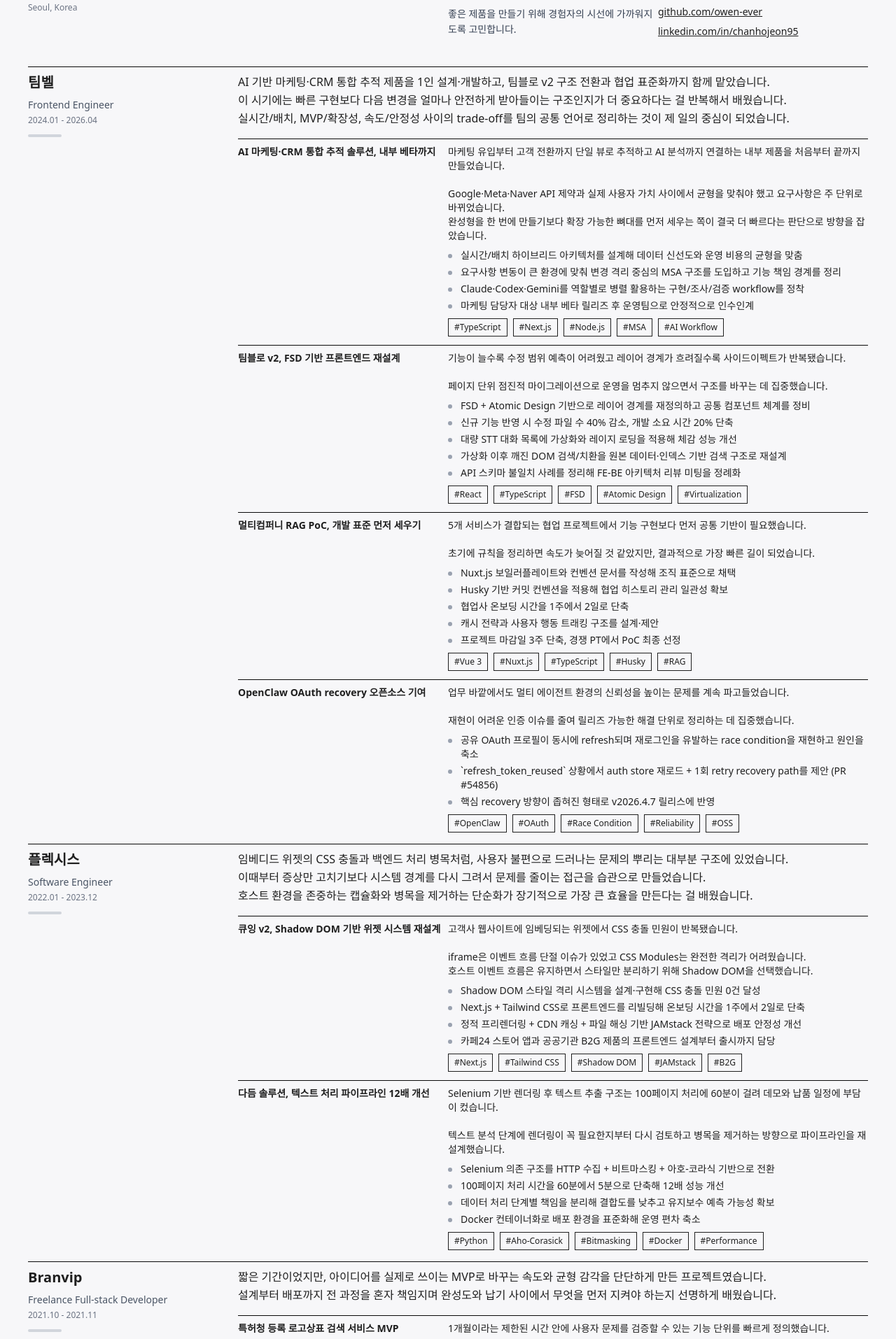
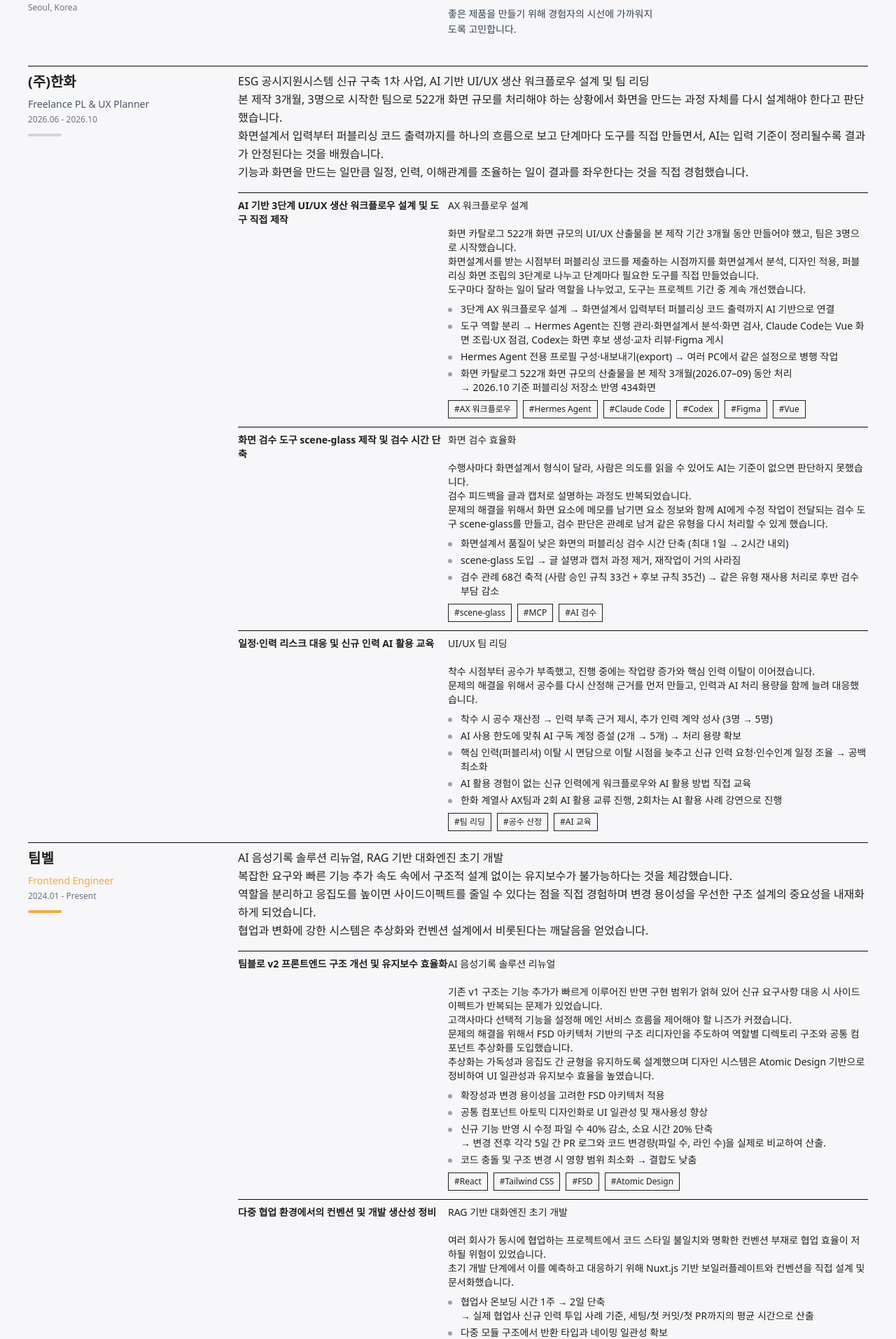
Before and after one commit to owen-ever/ever-blog, a Next.js app: page /resume in a window 1280 px wide. Shown: the part 258-2172 px from the top of the page at 70% size. Built offline with nearby package versions, Linux system fonts and the light colour scheme.

Commit message:
📝 운영 이력서에 (주)한화 경력 추가, Position AI Engineer로 변경

```diff
--- a/src/app/resume/page.tsx
+++ b/src/app/resume/page.tsx
@@ -1,75 +1,87 @@
 import { persona } from '@/lib/comment';
 import { formatLine } from '@/lib/formatter';
-import { createPageMetadata } from '@/lib/seo';
 import Link from 'next/link';
 
-export const metadata = createPageMetadata({
-  title: 'Resume',
-  description: 'Owen의 경력, 프로젝트, 기술 스택을 정리한 Ever.Log 이력서 페이지',
-  path: '/resume',
-});
-
 const githubLink = 'https://github.com/owen-ever';
-const blogLink = 'https://blog.owen.kr';
-const linkedInLink = 'https://www.linkedin.com/in/chanhojeon95';
 
 const resumeDatas = [
+  {
+    company: '(주)한화',
+    position: 'Freelance PL & UX Planner',
+    startDate: '2026.06',
+    endDate: '2026.10',
+    description:
+      'ESG 공시지원시스템 신규 구축 1차 사업, AI 기반 UI/UX 생산 워크플로우 설계 및 팀 리딩 \n본 제작 3개월, 3명으로 시작한 팀으로 522개 화면 규모를 처리해야 하는 상황에서 화면을 만드는 과정 자체를 다시 설계해야 한다고 판단했습니다. \n화면설계서 입력부터 퍼블리싱 코드 출력까지를 하나의 흐름으로 보고 단계마다 도구를 직접 만들면서, AI는 입력 기준이 정리될수록 결과가 안정된다는 것을 배웠습니다. \n기능과 화면을 만드는 일만큼 일정, 인력, 이해관계를 조율하는 일이 결과를 좌우한다는 것을 직접 경험했습니다.',
+    projects: [
+      {
+        title: 'AI 기반 3단계 UI/UX 생산 워크플로우 설계 및 도구 직접 제작',
+        summary:
+          'AX 워크플로우 설계 \n\n화면 카탈로그 522개 화면 규모의 UI/UX 산출물을 본 제작 기간 3개월 동안 만들어야 했고, 팀은 3명으로 시작했습니다. \n화면설계서를 받는 시점부터 퍼블리싱 코드를 제출하는 시점까지를 화면설계서 분석, 디자인 적용, 퍼블리싱 화면 조립의 3단계로 나누고 단계마다 필요한 도구를 직접 만들었습니다. \n도구마다 잘하는 일이 달라 역할을 나누었고, 도구는 프로젝트 기간 중 계속 개선했습니다.',
+        descriptions: [
+          '3단계 AX 워크플로우 설계 → 화면설계서 입력부터 퍼블리싱 코드 출력까지 AI 기반으로 연결',
+          '도구 역할 분리 → Hermes Agent는 진행 관리·화면설계서 분석·화면 검사, Claude Code는 Vue 화면 조립·UX 점검, Codex는 화면 후보 생성·교차 리뷰·Figma 게시',
+          'Hermes Agent 전용 프로필 구성·내보내기(export) → 여러 PC에서 같은 설정으로 병행 작업',
+          '화면 카탈로그 522개 화면 규모의 산출물을 본 제작 3개월(2026.07–09) 동안 처리 \n→ 2026.10 기준 퍼블리싱 저장소 반영 434화면',
+        ],
+        techStack: ['AX 워크플로우', 'Hermes Agent', 'Claude Code', 'Codex', 'Figma', 'Vue'],
+      },
+      {
+        title: '화면 검수 도구 scene-glass 제작 및 검수 시간 단축',
+        summary:
+          '화면 검수 효율화 \n\n수행사마다 화면설계서 형식이 달라, 사람은 의도를 읽을 수 있어도 AI는 기준이 없으면 판단하지 못했습니다. \n검수 피드백을 글과 캡처로 설명하는 과정도 반복되었습니다. \n문제의 해결을 위해서 화면 요소에 메모를 남기면 요소 정보와 함께 AI에게 수정 작업이 전달되는 검수 도구 scene-glass를 만들고, 검수 판단은 관례로 남겨 같은 유형을 다시 처리할 수 있게 했습니다.',
+        descriptions: [
+          '화면설계서 품질이 낮은 화면의 퍼블리싱 검수 시간 단축 (최대 1일 → 2시간 내외)',
+          'scene-glass 도입 → 글 설명과 캡처 과정 제거, 재작업이 거의 사라짐',
+          '검수 관례 68건 축적 (사람 승인 규칙 33건 + 후보 규칙 35건) → 같은 유형 재사용 처리로 후반 검수 부담 감소',
+        ],
+        techStack: ['scene-glass', 'MCP', 'AI 검수'],
+      },
+      {
+        title: '일정·인력 리스크 대응 및 신규 인력 AI 활용 교육',
+        summary:
+          'UI/UX 팀 리딩 \n\n착수 시점부터 공수가 부족했고, 진행 중에는 작업량 증가와 핵심 인력 이탈이 이어졌습니다. \n문제의 해결을 위해서 공수를 다시 산정해 근거를 먼저 만들고, 인력과 AI 처리 용량을 함께 늘려 대응했습니다.',
+        descriptions: [
+          '착수 시 공수 재산정 → 인력 부족 근거 제시, 추가 인력 계약 성사 (3명 → 5명)',
+          'AI 사용 한도에 맞춰 AI 구독 계정 증설 (2개 → 5개) → 처리 용량 확보',
+          '핵심 인력(퍼블리셔) 이탈 시 면담으로 이탈 시점을 늦추고 신규 인력 요청·인수인계 일정 조율 → 공백 최소화',
+          'AI 활용 경험이 없는 신규 인력에게 워크플로우와 AI 활용 방법 직접 교육',
+          '한화 계열사 AX팀과 2회 AI 활용 교류 진행, 2회차는 AI 활용 사례 강연으로 진행',
+        ],
+        techStack: ['팀 리딩', '공수 산정', 'AI 교육'],
+      },
+    ],
+  },
   {
     company: '팀벨',
     position: 'Frontend Engineer',
     startDate: '2024.01',
-    endDate: '2026.04',
+    endDate: 'Present',
     description:
-      'AI 기반 마케팅·CRM 통합 추적 제품을 1인 설계·개발하고, 팀블로 v2 구조 전환과 협업 표준화까지 함께 맡았습니다. \n이 시기에는 빠른 구현보다 다음 변경을 얼마나 안전하게 받아들이는 구조인지가 더 중요하다는 걸 반복해서 배웠습니다. \n실시간/배치, MVP/확장성, 속도/안정성 사이의 trade-off를 팀의 공통 언어로 정리하는 것이 제 일의 중심이 되었습니다.',
+      'AI 음성기록 솔루션 리뉴얼, RAG 기반 대화엔진 초기 개발 \n복잡한 요구와 빠른 기능 추가 속도 속에서 구조적 설계 없이는 유지보수가 불가능하다는 것을 체감했습니다. \n역할을 분리하고 응집도를 높이면 사이드이펙트를 줄일 수 있다는 점을 직접 경험하며 변경 용이성을 우선한 구조 설계의 중요성을 내재화하게 되었습니다. \n협업과 변화에 강한 시스템은 추상화와 컨벤션 설계에서 비롯된다는 깨달음을 얻었습니다.',
     projects: [
       {
-        title: 'AI 마케팅·CRM 통합 추적 솔루션, 내부 베타까지',
+        title: '팀블로 v2 프론트엔드 구조 개선 및 유지보수 효율화',
         summary:
-          '마케팅 유입부터 고객 전환까지 단일 뷰로 추적하고 AI 분석까지 연결하는 내부 제품을 처음부터 끝까지 만들었습니다. \n\nGoogle·Meta·Naver API 제약과 실제 사용자 가치 사이에서 균형을 맞춰야 했고 요구사항은 주 단위로 바뀌었습니다. \n완성형을 한 번에 만들기보다 확장 가능한 뼈대를 먼저 세우는 쪽이 결국 더 빠르다는 판단으로 방향을 잡았습니다.',
+          'AI 음성기록 솔루션 리뉴얼 \n\n기존 v1 구조는 기능 추가가 빠르게 이루어진 반면 구현 범위가 얽혀 있어 신규 요구사항 대응 시 사이드이펙트가 반복되는 문제가 있었습니다. \n고객사마다 선택적 기능을 설정해 메인 서비스 흐름을 제어해야 할 니즈가 커졌습니다. \n문제의 해결을 위해서 FSD 아키텍처 기반의 구조 리디자인을 주도하여 역할별 디렉토리 구조와 공통 컴포넌트 추상화를 도입했습니다. \n추상화는 가독성과 응집도 간 균형을 유지하도록 설계했으며 디자인 시스템은 Atomic Design 기반으로 정비하여 UI 일관성과 유지보수 효율을 높였습니다.',
         descriptions: [
-          '실시간/배치 하이브리드 아키텍처를 설계해 데이터 신선도와 운영 비용의 균형을 맞춤',
-          '요구사항 변동이 큰 환경에 맞춰 변경 격리 중심의 MSA 구조를 도입하고 기능 책임 경계를 정리',
-          'Claude·Codex·Gemini를 역할별로 병렬 활용하는 구현/조사/검증 workflow를 정착',
-          '마케팅 담당자 대상 내부 베타 릴리즈 후 운영팀으로 안정적으로 인수인계',
+          '확장성과 변경 용이성을 고려한 FSD 아키텍처 적용',
+          '공통 컴포넌트 아토믹 디자인화로 UI 일관성 및 재사용성 향상',
+          '신규 기능 반영 시 수정 파일 수 40% 감소, 소요 시간 20% 단축 \n→ 변경 전후 각각 5일 간 PR 로그와 코드 변경량(파일 수, 라인 수)을 실제로 비교하여 산출.',
+          '코드 충돌 및 구조 변경 시 영향 범위 최소화 → 결합도 낮춤',
         ],
-        techStack: ['TypeScript', 'Next.js', 'Node.js', 'MSA', 'AI Workflow'],
+        techStack: ['React', 'Tailwind CSS', 'FSD', 'Atomic Design'],
       },
       {
-        title: '팀블로 v2, FSD 기반 프론트엔드 재설계',
+        title: '다중 협업 환경에서의 컨벤션 및 개발 생산성 정비',
         summary:
-          '기능이 늘수록 수정 범위 예측이 어려웠고 레이어 경계가 흐려질수록 사이드이펙트가 반복됐습니다. \n\n페이지 단위 점진적 마이그레이션으로 운영을 멈추지 않으면서 구조를 바꾸는 데 집중했습니다.',
+          'RAG 기반 대화엔진 초기 개발 \n\n여러 회사가 동시에 협업하는 프로젝트에서 코드 스타일 불일치와 명확한 컨벤션 부재로 협업 효율이 저하될 위험이 있었습니다. \n초기 개발 단계에서 이를 예측하고 대응하기 위해 Nuxt.js 기반 보일러플레이트와 컨벤션을 직접 설계 및 문서화했습니다.',
         descriptions: [
-          'FSD + Atomic Design 기반으로 레이어 경계를 재정의하고 공통 컴포넌트 체계를 정비',
-          '신규 기능 반영 시 수정 파일 수 40% 감소, 개발 소요 시간 20% 단축',
-          '대량 STT 대화 목록에 가상화와 레이지 로딩을 적용해 체감 성능 개선',
-          '가상화 이후 깨진 DOM 검색/치환을 원본 데이터·인덱스 기반 검색 구조로 재설계',
-          'API 스키마 불일치 사례를 정리해 FE-BE 아키텍처 리뷰 미팅을 정례화',
+          '협업사 온보딩 시간 1주 → 2일 단축 \n→ 실제 협업사 신규 인력 투입 사례 기준, 세팅/첫 커밋/첫 PR까지의 평균 시간으로 산출',
+          '다중 모듈 구조에서 반환 타입과 네이밍 일관성 확보',
+          '프로젝트 마감일 3주 단축, PoC 성공적 완료',
+          '코드베이스 내 예측 가능성 향상, 리뷰 커뮤니케이션 비용 감소 \n→ 프로젝트 진행 시점별 PR 완료 시간을 비교하여 산출',
         ],
-        techStack: ['React', 'TypeScript', 'FSD', 'Atomic Design', 'Virtualization'],
-      },
-      {
-        title: '멀티컴퍼니 RAG PoC, 개발 표준 먼저 세우기',
-        summary:
-          '5개 서비스가 결합되는 협업 프로젝트에서 기능 구현보다 먼저 공통 기반이 필요했습니다. \n\n초기에 규칙을 정리하면 속도가 늦어질 것 같았지만, 결과적으로 가장 빠른 길이 되었습니다.',
-        descriptions: [
-          'Nuxt.js 보일러플레이트와 컨벤션 문서를 작성해 조직 표준으로 채택',
-          'Husky 기반 커밋 컨벤션을 적용해 협업 히스토리 관리 일관성 확보',
-          '협업사 온보딩 시간을 1주에서 2일로 단축',
-          '캐시 전략과 사용자 행동 트래킹 구조를 설계·제안',
-          '프로젝트 마감일 3주 단축, 경쟁 PT에서 PoC 최종 선정',
-        ],
-        techStack: ['Vue 3', 'Nuxt.js', 'TypeScript', 'Husky', 'RAG'],
-      },
-      {
-        title: 'OpenClaw OAuth recovery 오픈소스 기여',
-        summary:
-          '업무 바깥에서도 멀티 에이전트 환경의 신뢰성을 높이는 문제를 계속 파고들었습니다. \n\n재현이 어려운 인증 이슈를 줄여 릴리즈 가능한 해결 단위로 정리하는 데 집중했습니다.',
-        descriptions: [
-          '공유 OAuth 프로필이 동시에 refresh되며 재로그인을 유발하는 race condition을 재현하고 원인을 축소',
-          '`refresh_token_reused` 상황에서 auth store 재로드 + 1회 retry recovery path를 제안 (PR #54856)',
-          '핵심 recovery 방향이 좁혀진 형태로 v2026.4.7 릴리스에 반영',
-        ],
-        techStack: ['OpenClaw', 'OAuth', 'Race Condition', 'Reliability', 'OSS'],
+        techStack: ['Vue', 'TypeScript', 'Nuxt.js', '컨벤션 설계', '협업환경'],
       },
     ],
   },
@@ -79,52 +91,30 @@ const resumeDatas = [
     startDate: '2022.01',
     endDate: '2023.12',
     description:
-      '임베디드 위젯의 CSS 충돌과 백엔드 처리 병목처럼, 사용자 불편으로 드러나는 문제의 뿌리는 대부분 구조에 있었습니다. \n이때부터 증상만 고치기보다 시스템 경계를 다시 그려서 문제를 줄이는 접근을 습관으로 만들었습니다. \n호스트 환경을 존중하는 캡슐화와 병목을 제거하는 단순화가 장기적으로 가장 큰 효율을 만든다는 걸 배웠습니다.',
+      '공공언어 개선 백엔드 성능 최적화, 키워드 인덱싱 솔루션 프론트엔드 리뉴얼 \n기술적 병목을 단순히 속도 문제같은 단편적인 시선으로 보지 않고, 구조와 의존성 관점에서 분석하는 습관이 생겼습니다. \n외부 도구를 걷어내고 순수 구조로 리팩토링하는 과정에서 “단순함은 성능이다”라는 관점이 생겼습니다. \n고객사 스타일 충돌 해결을 통해 사용자 환경을 고려한 캡슐화 설계의 중요성을 배웠습니다. \n기능 구현보다 장기적인 구조 리스크를 줄이는 설계가 더 큰 임팩트를 만든다는 걸 체감했습니다.',
     projects: [
       {
-        title: '큐잉 v2, Shadow DOM 기반 위젯 시스템 재설계',
+        title: '성능 병목 제거를 통한 처리 속도 12배 개선 및 납품 효율 향상',
         summary:
-          '고객사 웹사이트에 임베딩되는 위젯에서 CSS 충돌 민원이 반복됐습니다. \n\niframe은 이벤트 흐름 단절 이슈가 있었고 CSS Modules는 완전한 격리가 어려웠습니다. \n호스트 이벤트 흐름은 유지하면서 스타일만 분리하기 위해 Shadow DOM을 선택했습니다.',
+          '공공언어 개선 백엔드 성능 최적화 \n\n기존 백엔드는 Selenium에 의존해 HTML을 파싱하는 구조였으며 웹 페이지 100개 처리에 1시간 이상 소요되어 영업 데모 지연 및 가용성 리스크가 존재했습니다. \n이 구조는 외부 의존성과 프로세스 비효율성이 혼재된 상태로 낮은 응집도와 높은 결합도를 가지며 유지보수도 어려운 상황이었습니다. \n이에 따라 Selenium을 제거하고 비트마스킹, 아호-코라식 알고리즘을 활용한 정규화된 파싱 로직으로 리팩토링을 진행했습니다.',
         descriptions: [
-          'Shadow DOM 스타일 격리 시스템을 설계·구현해 CSS 충돌 민원 0건 달성',
-          'Next.js + Tailwind CSS로 프론트엔드를 리빌딩해 온보딩 시간을 1주에서 2일로 단축',
-          '정적 프리렌더링 + CDN 캐싱 + 파일 해싱 기반 JAMstack 전략으로 배포 안정성 개선',
-          '카페24 스토어 앱과 공공기관 B2G 제품의 프론트엔드 설계부터 출시까지 담당',
+          '외부 의존 제거 + 순수 알고리즘화 → 처리 속도 12배 향상 (60분 → 5분) \n→ 동일한 웹 페이지 100개 처리 기준으로, 기능 리팩토링 전후 실제 실행 시간 측정',
+          '데이터 처리 단계별 책임 분리 → 결합도 최소화',
+          '실제 영업 데모 지연과 가용성 리스크 감소',
         ],
-        techStack: ['Next.js', 'Tailwind CSS', 'Shadow DOM', 'JAMstack', 'B2G'],
+        techStack: ['Python', '성능개선', 'Algorithm Optimization'],
       },
       {
-        title: '다듬 솔루션, 텍스트 처리 파이프라인 12배 개선',
+        title: '웹 삽입형 스크립트 구조 개선 및 고객사 스타일 충돌 제거',
         summary:
-          'Selenium 기반 렌더링 후 텍스트 추출 구조는 100페이지 처리에 60분이 걸려 데모와 납품 일정에 부담이 컸습니다. \n\n텍스트 분석 단계에 렌더링이 꼭 필요한지부터 다시 검토하고 병목을 제거하는 방향으로 파이프라인을 재설계했습니다.',
+          '키워드 인덱싱 솔루션 프론트엔드 리뉴얼 \n\n레거시는 순수 HTML/CSS/JS 구조로 확장성과 유지보수가 어려워 신규 기능 개발이 매번 비용이 큰 구조였습니다. \n특히 고객사의 웹페이지에 삽입되는 스크립트가 !important 스타일로 CSS를 덮어쓰는 문제로 스타일 충돌 및 UI 깨짐 현상이 발생했습니다. \n이 문제를 근본적으로 해결하기 위해 Shadow DOM 구조를 도입해 CSS 격리와 함께 결합도를 제거 Next.js 기반으로 구조 전환하며 유지보수성과 코드 가독성을 향상시켰습니다.',
         descriptions: [
-          'Selenium 의존 구조를 HTTP 수집 + 비트마스킹 + 아호-코라식 기반으로 전환',
-          '100페이지 처리 시간을 60분에서 5분으로 단축해 12배 성능 개선',
-          '데이터 처리 단계별 책임을 분리해 결합도를 낮추고 유지보수 예측 가능성 확보',
-          'Docker 컨테이너화로 배포 환경을 표준화해 운영 편차 축소',
+          'Shadow DOM 기반 스타일 캡슐화 → 고객사 CSS 충돌 100% 제거 \n→ 스타일 깨짐 관련 고객사 민원 0건 달성',
+          'Next.js + Tailwind CSS 구조로 리빌딩 → 가독성과 일관성 확보',
+          '코드 컨벤션 설계 주도 → 신규 인력 온보딩 시간 2주 → 1주 단축',
+          '카페24 스토어 앱, 공공기관 대상 B2B 런칭 성공적 완료',
         ],
-        techStack: ['Python', 'Aho-Corasick', 'Bitmasking', 'Docker', 'Performance'],
-      },
-    ],
-  },
-  {
-    company: 'Branvip',
-    position: 'Freelance Full-stack Developer',
-    startDate: '2021.10',
-    endDate: '2021.11',
-    description:
-      '짧은 기간이었지만, 아이디어를 실제로 쓰이는 MVP로 바꾸는 속도와 균형 감각을 단단하게 만든 프로젝트였습니다. \n설계부터 배포까지 전 과정을 혼자 책임지며 완성도와 납기 사이에서 무엇을 먼저 지켜야 하는지 선명하게 배웠습니다.',
-    projects: [
-      {
-        title: '특허청 등록 로고상표 검색 서비스 MVP',
-        summary:
-          '1개월이라는 제한된 시간 안에 사용자 문제를 검증할 수 있는 기능 단위를 빠르게 정의했습니다. \n\n핵심 사용 시나리오에 집중해 불필요한 복잡도를 덜고, 실제 배포 가능한 형태로 마무리하는 데 집중했습니다.',
-        descriptions: [
-          'React + Django 기반으로 검색 플로우와 관리 기능을 설계·구현',
-          'Naver Cloud Platform 환경에 배포해 운영 가능한 MVP 완성',
-          '기획, 개발, 배포까지 전 과정을 1인으로 수행',
-        ],
-        techStack: ['React', 'Django', 'Naver Cloud Platform', 'MVP'],
+        techStack: ['Next.js', 'Tailwind CSS', 'Shadow DOM', '컨벤션 설계', 'B2B 런칭'],
       },
     ],
   },
@@ -134,19 +124,29 @@ const resumeDatas = [
     startDate: '2019.01',
     endDate: '2021.04',
     description:
-      '금융 도메인 챗봇을 운영하면서 기능 구현만으로는 문제가 해결되지 않는다는 걸 처음 크게 체감했습니다. \nAPI 일관성, 운영자 도구, 도메인 언어 처리처럼 팀 바깥의 사용자까지 포함해 설계해야 서비스가 안정된다는 기준을 세운 시기였습니다. \n코드 가독성과 운영 흐름을 함께 다루는 습관이 이때 자리 잡았습니다.',
+      'IBK 챗봇 서비스 유지보수, 챗봇 백오피스 프론트엔드 개발 \n문서화의 부재가 협업 효율에 미치는 영향을 실감하면서 읽는 사람의 입장에서 코드와 설명을 구성하는 습관이 생겼습니다. \n운영 도구를 직접 설계하면서, 비개발자와 협업 가능한 인터페이스의 중요성을 깨달았고 기술적 해결뿐 아니라 업무 흐름 전체를 고려한 설계로 사고가 확장되었습니다.',
     projects: [
       {
-        title: 'IBK 챗봇, 백오피스와 API 운영 구조 정리',
+        title: '코드 일관성 재정립 및 모듈 리팩토링을 통한 유지보수성 확보',
         summary:
-          '운영 도구가 부족해 데이터 확인과 패턴 관리가 개발자 의존적으로 굴러가던 시기였습니다. \n\n운영자가 직접 다룰 수 있는 인터페이스를 만들고 API 구조를 정돈해 반복 업무의 마찰을 줄이는 데 집중했습니다.',
+          'IBK 챗봇 서비스 유지보수 \n\nREST API 기반 레거시 코드에는 불명확한 주석, 명명 불일치, 구조 일관성 부족 등 가독성과 예측 가능성을 해치는 요인이 많았습니다. \n문제의 해결을 위해서 주석 재작성 및 기능별 단위 모듈화 리팩토링을 주도했습니다.',
         descriptions: [
-          'React 기반 백오피스를 구축해 상담 데이터 분석 업무 효율 개선',
-          'REST API 레거시를 모듈 단위로 분리하고 반환 타입·네이밍 규칙 정리',
-          '정규표현식 관리 UI를 도입해 운영자의 self-service 범위를 확대',
-          'Rasa + Mecab 커스텀 사전으로 금융 도메인 형태소 인식률 개선',
+          '주석 전면 재작성 → 코드 가독성과 문서화 품질 향상',
+          '비정형 API 구조를 표준화 → 반환 타입과 네이밍 일관성 확보',
+          '낮은 응집도 영역부터 모듈화 리팩토링 → 예측 가능성 향상',
         ],
-        techStack: ['React', 'REST API', 'Rasa', 'Mecab', 'Backoffice'],
+        techStack: ['리팩토링', '온보딩개선', '문서화'],
+      },
+      {
+        title: '운영 효율 강화를 위한 도구 내재화 및 한글화 커스터마이징',
+        summary:
+          '챗봇 백오피스 프론트엔드 개발 \n\n기존 챗봇은 관리도구가 미흡하여 데이터 분석 및 패턴 관리의 생산성이 떨어지고 담당 개발자 의존도가 매우 높은 상태였습니다. \n문제의 해결을 위해서 React 기반 백오피스를 설계 단계부터 참여하여 구축하였고 정규표현식 관리 기능과 상담 이력 가시화 도구를 내재화했습니다. \nRasa 기반 오픈소스에 Mecab 커스텀 사전을 적용하여 도메인별 형태소 인식률을 개선하고 운영 피드백 플로우를 가속화했습니다.',
+        descriptions: [
+          'React 기반 백오피스 개발 → 상담 데이터 분석 생산성 향상',
+          'Rasa 오픈소스 커스터마이징 (Mecab 커스텀 사전) → 도메인별 형태소 인식률 개선 \n→ 변경 전후 도메인별 형태소 오인식 건수를 비교하여 산출',
+          '정규표현식 관리 UI 제공 → 운영자 편의성 및 에러율 감소',
+        ],
+        techStack: ['React', 'Rasa', 'Mecab', '백오피스'],
       },
     ],
   },
@@ -156,7 +156,7 @@ export default function ResumePage() {
   return (
     <main className="flex h-full w-full flex-col gap-y-10 p-10">
       <div className="flex flex-col items-start gap-4 sm:flex-row sm:items-end sm:justify-between">
-        <h1 className="text-main text-7xl font-bold lg:text-8xl">Resume</h1>
+        <div className="text-main text-7xl font-bold lg:text-8xl">Resume</div>
         <div className="flex h-full items-end">
           <Link className="text-colPick text-2xl font-medium underline" href="/">
             Home
@@ -171,7 +171,7 @@ export default function ResumePage() {
               <h2 className="border-b pb-1 text-xs font-semibold tracking-wider text-gray-500 uppercase">Identity</h2>
               <div>
                 <p className="text-colPick text-lg font-medium">Owen</p>
-                <p className="text-sm text-gray-600">Senior Frontend Developer</p>
+                <p className="text-sm text-gray-600">Experience Architect (희망)</p>
                 <p className="mt-1 text-xs text-gray-500">Seoul, Korea</p>
               </div>
             </div>
@@ -179,7 +179,7 @@ export default function ResumePage() {
             <div className="space-y-3">
               <h2 className="border-b pb-1 text-xs font-semibold tracking-wider text-gray-500 uppercase">Position</h2>
               <div>
-                <p className="text-colPick text-lg font-medium">Senior Frontend Developer</p>
+                <p className="text-colPick text-lg font-medium">AI Engineer</p>
               </div>
             </div>
 
@@ -200,16 +200,8 @@ export default function ResumePage() {
                   className="text-colPick hover:text-main block text-sm underline transition-colors">
                   me@owen.kr
                 </a>
-                <a href={blogLink} className="text-colPick hover:text-main block text-sm underline transition-colors">
-                  blog.owen.kr
-                </a>
                 <a href={githubLink} className="text-colPick hover:text-main block text-sm underline transition-colors">
                   github.com/owen-ever
-                </a>
-                <a
-                  href={linkedInLink}
-                  className="text-colPick hover:text-main block text-sm underline transition-colors">
-                  linkedin.com/in/chanhojeon95
                 </a>
               </div>
             </div>
```
